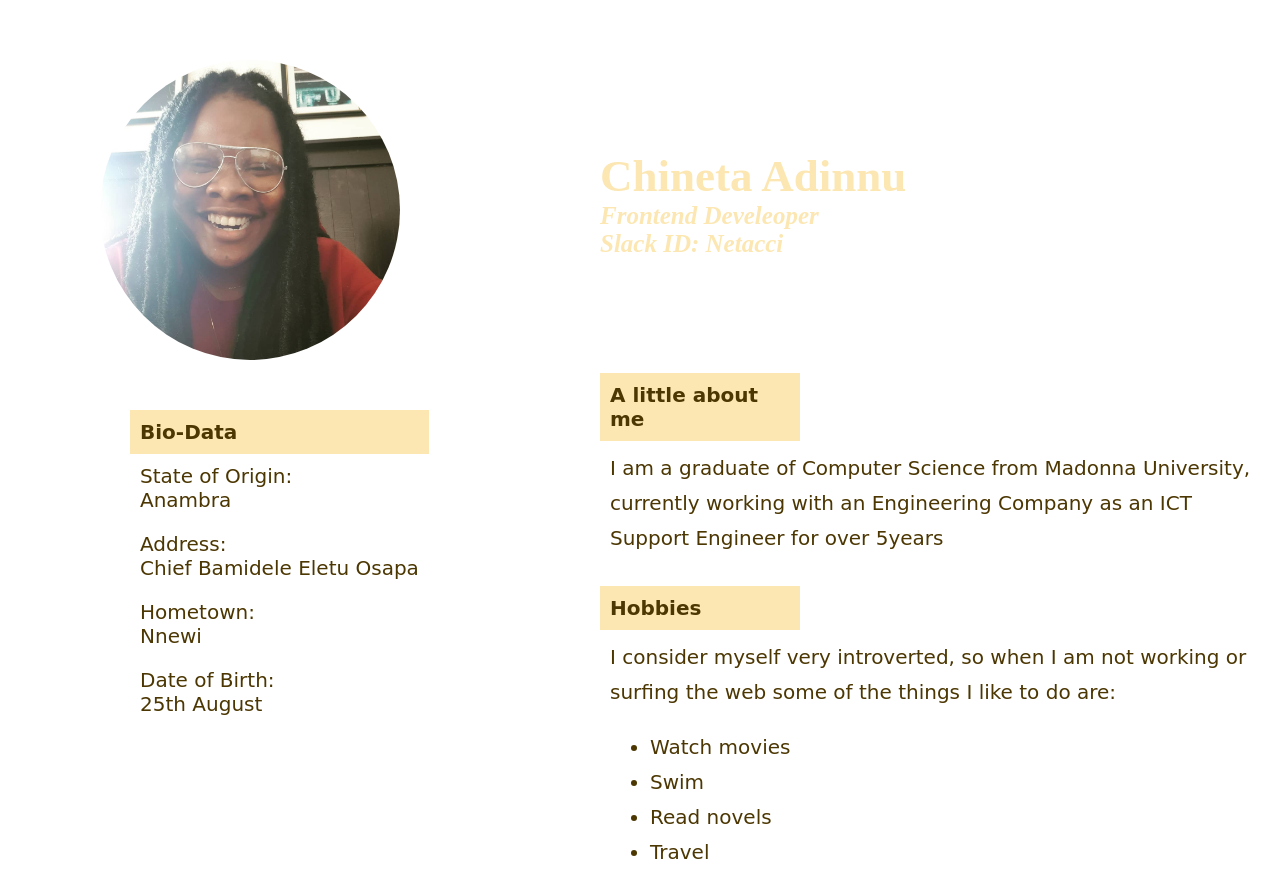
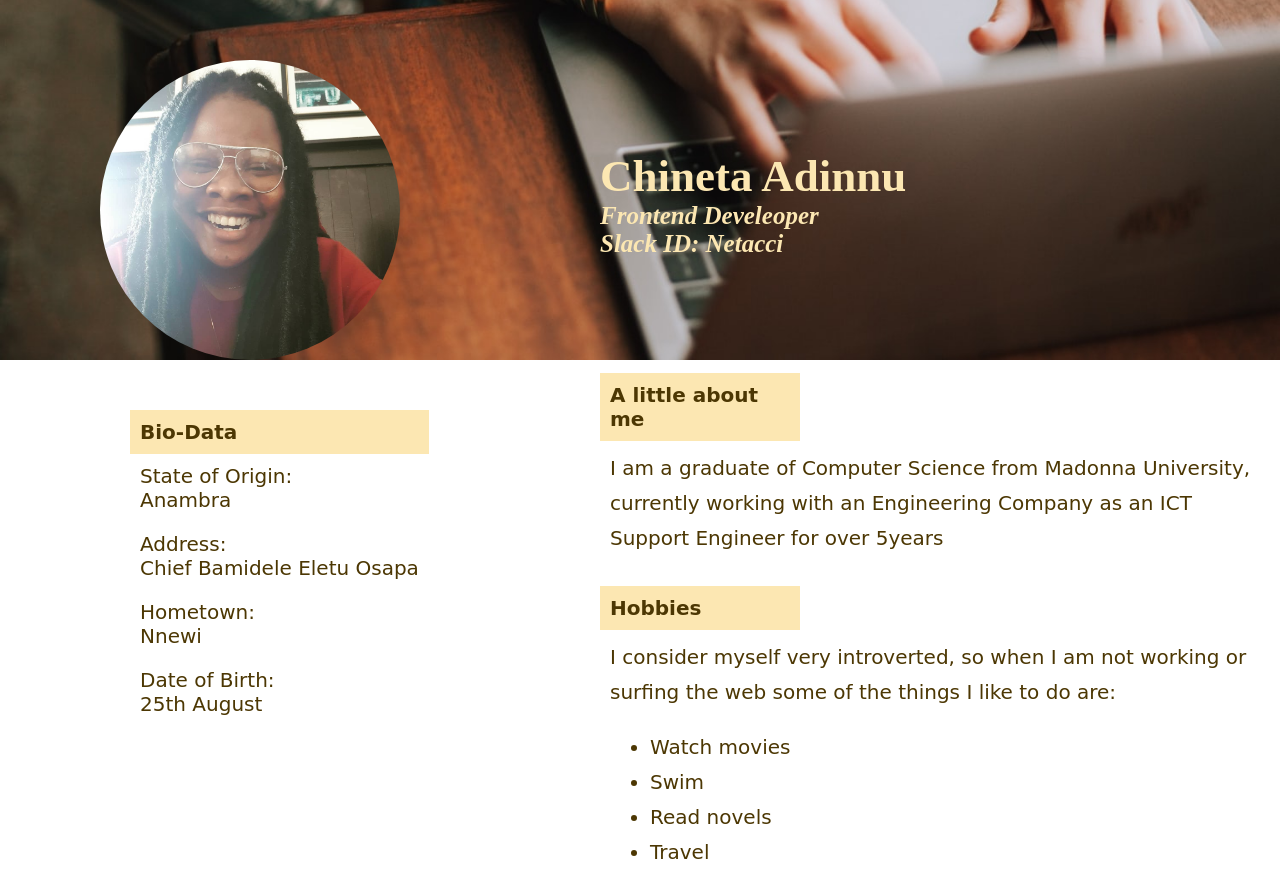
Before and after one commit to Netacci/Personalpage, a plain HTML site: page index.html in a window 1280 px wide. Shown: the top 873 px of the page. Drawn offline with Linux system fonts and the light colour scheme.

Commit message:
Update style.css

```diff
--- a/style.css
+++ b/style.css
@@ -5,7 +5,7 @@
 }
 
 .heading {
-  background-image: url("/Netacci/bg.jpg");
+  background-image: url("bg.jpg");
   background-size: cover;
   min-height: 300px;
   background-position: right bottom;
```
